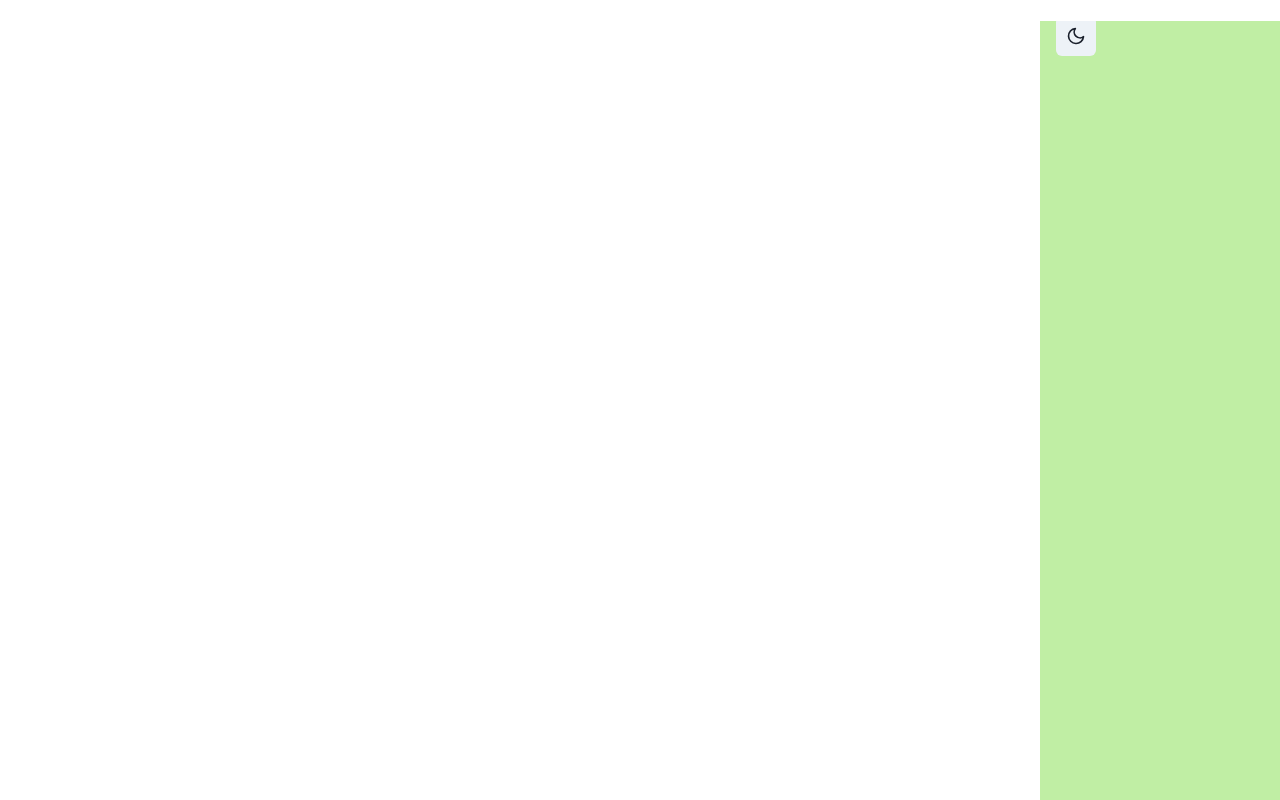
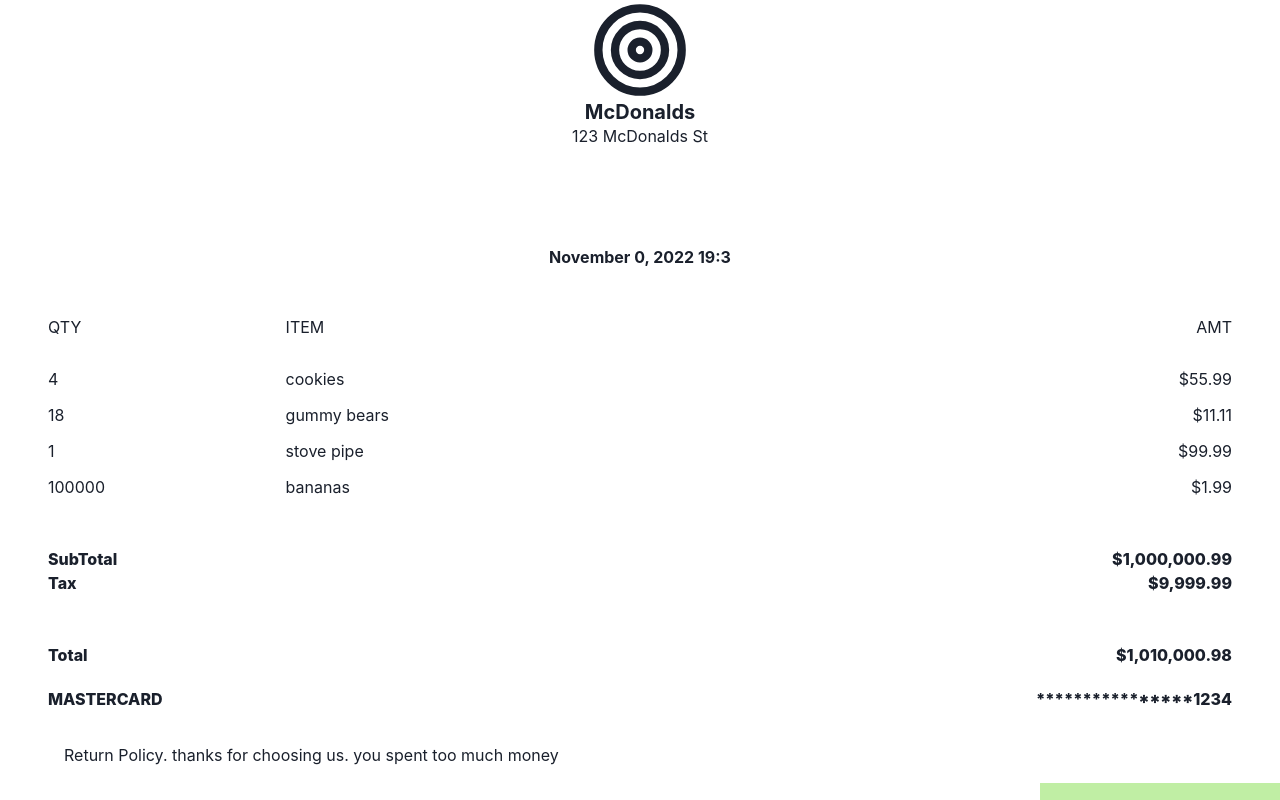
Before and after one commit to Noceipt/noceipt-app, a Next.js app: page /dashboard/receipt/1 in a window 1280 px wide. Built offline with nearby package versions, Linux system fonts and the light colour scheme.

Commit message:
updated homepage and receipt id page

```diff
--- a/pages/dashboard/receipt/[id].tsx
+++ b/pages/dashboard/receipt/[id].tsx
@@ -1,8 +1,9 @@
 import { IReceipt } from "../../../types/ReceiptModel";
 import styles from "../../../styles/Receipt.module.scss";
+import ReceiptComponent from "../../../components/ReceiptComponent";
 
 const Receipt = (receipt: IReceipt) => {
-	return <h1 className={styles.Receipt}>{receipt.company?.companyName}</h1>;
+	return <ReceiptComponent receipt={receipt} />;
 };
 
 export default Receipt;
--- a/pages/index.tsx
+++ b/pages/index.tsx
@@ -1,8 +1,6 @@
-import { Box } from "@chakra-ui/react";
-
 import Head from "next/head";
 import Page from "../templates/Page";
-import ReceiptComponent from "../components/ReceiptComponent";
+import LoginComponent from "../components/LoginComponent";
 
 export default function Home() {
 	return (
@@ -16,7 +14,7 @@
 				<link rel="icon" href="/favicon.ico" />
 			</Head>
 			<Page>
-				<ReceiptComponent />
+				<LoginComponent />
 			</Page>
 		</>
 	);
```
